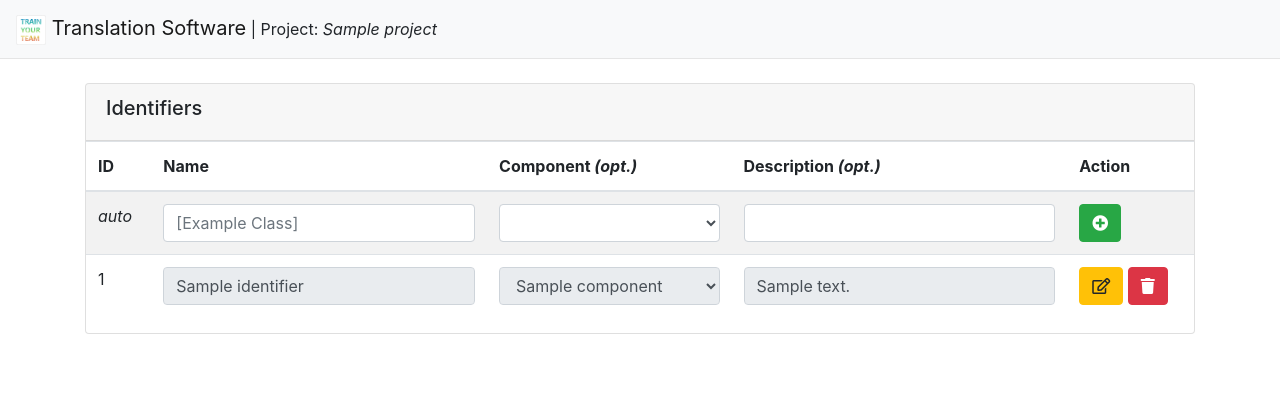
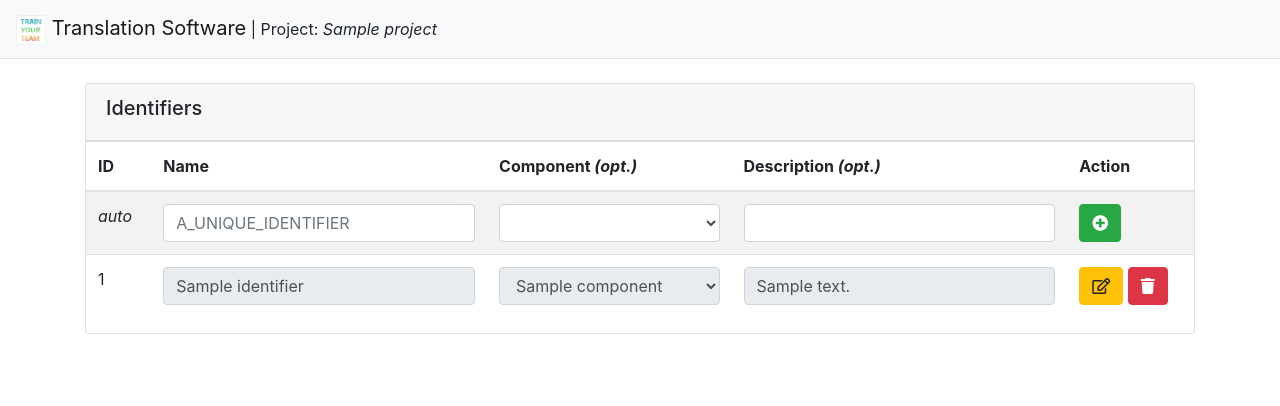
Before and after one commit to mrcwbr/App-Translation-Tool, a Flask app: page /identifier in a window 1280 px wide. Shown: the top 406 px of the page. Run offline with Flask 2, Linux system fonts and the light colour scheme; tables that the repository leaves empty hold one stand-in row (values such as "Sample post"); some libraries are stand-ins or nearby versions.

```diff
--- a/app.py
+++ b/app.py
@@ -18,8 +18,6 @@ app.register_blueprint(comp)
 app.register_blueprint(ident)
 app.register_blueprint(trans)
 app.register_blueprint(exp)
-
-# TODO: Default Language angeben -> if not translated completely no export or error message
 
 
 @app.route('/')
--- a/model/models.py
+++ b/model/models.py
@@ -51,7 +51,10 @@ class Component(db.Model):
         return '<Component %s id=%s>' % (self.name, self.id)
 
     def to_json_dict(self):
-        return {'id': self.id, 'name': self.name}
+        return {
+            'id': self.id,
+            'name': self.name
+        }
 
 
 class Identifier(db.Model):
--- a/templates/identifiers.html
+++ b/templates/identifiers.html
@@ -29,7 +29,7 @@
                     <input class="form-control"
                            id="new-identifier-name"
                            type="text"
-                           placeholder="[Example Class]">
+                           placeholder="A_UNIQUE_IDENTIFIER">
                 </td>
                 <td>
                     <select class="form-control" id="new-identifier-component">
```
Also changed, not shown: route/export.py (+5 -2 lines).
